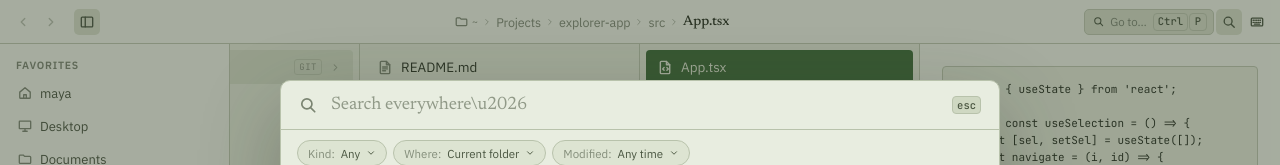
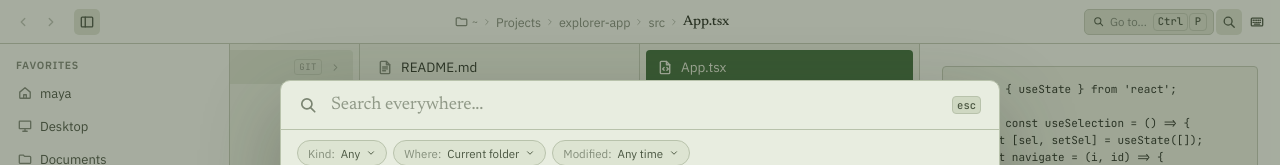
Before and after one commit to YannickHerrero/Explorer, a React (Vite) app: page / in a window 1280 px wide. Both pictures are taken after a click on the button 1229 px from the left and 21 px from the top of the page. Shown: the top 165 px of the page. Built offline with nearby package versions, Linux system fonts and the light colour scheme.

Commit message:
fix ellipsis rendering by replacing Unicode ellipsis with ASCII dots

```diff
--- a/src/components/Chrome.tsx
+++ b/src/components/Chrome.tsx
@@ -185,7 +185,7 @@ function PaletteButton({ onClick }: { onClick: () => void }) {
       }}
     >
       <Icon name="search" size={11} />
-      <span style={{ color: "var(--muted)" }}>Go to…</span>
+      <span style={{ color: "var(--muted)" }}>Go to...</span>
       <span style={{ display: "inline-flex", gap: 1 }}>
         <Kbd k="Ctrl" /><Kbd k="P" />
       </span>
--- a/src/components/PreviewPane.tsx
+++ b/src/components/PreviewPane.tsx
@@ -193,7 +193,7 @@ function buildMeta(node: FileNode): [string, string][] {
   ];
   if (node.dims) base.splice(2, 0, ["Dimensions", node.dims]);
   if (node.duration) base.splice(2, 0, ["Duration", node.duration]);
-  base.push(["Where", "~/projects/\u2026"]);
+  base.push(["Where", "~/projects/..."]);
   base.push(["Tags", "\u2014"]);
   return base;
 }
--- a/src/data/commands.ts
+++ b/src/data/commands.ts
@@ -5,9 +5,9 @@ export const COMMANDS: Command[] = [
   { id: "c-new-file", name: "New File", group: "File", shortcut: ["Ctrl", "N"], icon: "file-plus" },
   { id: "c-duplicate", name: "Duplicate", group: "File", shortcut: ["Ctrl", "D"], icon: "copy" },
   { id: "c-rename", name: "Rename", group: "File", shortcut: ["Enter"], icon: "edit" },
-  { id: "c-move", name: "Move to…", group: "File", shortcut: ["Alt", "Ctrl", "M"], icon: "move" },
+  { id: "c-move", name: "Move to...", group: "File", shortcut: ["Alt", "Ctrl", "M"], icon: "move" },
   { id: "c-trash", name: "Move to Trash", group: "File", shortcut: ["Ctrl", "Del"], icon: "trash" },
-  { id: "c-tag", name: "Add Tag…", group: "File", shortcut: ["Ctrl", "T"], icon: "tag" },
+  { id: "c-tag", name: "Add Tag...", group: "File", shortcut: ["Ctrl", "T"], icon: "tag" },
   { id: "c-open-terminal", name: "Open in Terminal", group: "Open", shortcut: ["Ctrl", "'"], icon: "terminal" },
   { id: "c-open-editor", name: "Open in Editor", group: "Open", shortcut: ["Ctrl", "E"], icon: "code" },
   { id: "c-reveal", name: "Reveal in Enclosing Folder", group: "Open", shortcut: ["Ctrl", "R"], icon: "target" },
--- a/src/overlays/CommandPalette.tsx
+++ b/src/overlays/CommandPalette.tsx
@@ -109,7 +109,7 @@ export function CommandPalette({ open, onClose, onRun }: PaletteProps) {
             value={q}
             onChange={(e) => { setQ(e.target.value); setSel(0); }}
             onKeyDown={handleKey}
-            placeholder="Type a command or search files\u2026"
+            placeholder="Type a command or search files..."
             style={{
               flex: 1,
               border: "none",
--- a/src/overlays/ContextMenu.tsx
+++ b/src/overlays/ContextMenu.tsx
@@ -46,7 +46,7 @@ export function ContextMenu({ x, y, onClose, onRun, isFolder, isPinned, onToggle
   }
 
   sections.push([
-    { id: "mv", name: "Move to\u2026", kbd: ["Alt+Ctrl", "M"], icon: "move" },
+    { id: "mv", name: "Move to...", kbd: ["Alt+Ctrl", "M"], icon: "move" },
     { id: "dup", name: "Duplicate", kbd: ["Ctrl", "D"], icon: "copy" },
     { id: "ren", name: "Rename", kbd: ["Enter"], icon: "edit" },
     { id: "tag", name: "Add Tag", kbd: ["Ctrl", "T"], icon: "tag" },
--- a/src/overlays/FolderPalette.tsx
+++ b/src/overlays/FolderPalette.tsx
@@ -105,7 +105,7 @@ export function FolderPalette({ open, onClose, onNavigate, sections }: FolderPal
             value={q}
             onChange={(e) => { setQ(e.target.value); setSel(0); }}
             onKeyDown={handleKey}
-            placeholder="Go to folder…"
+            placeholder="Go to folder..."
             style={{
               flex: 1,
               border: "none",
--- a/src/overlays/SearchOverlay.tsx
+++ b/src/overlays/SearchOverlay.tsx
@@ -98,7 +98,7 @@ export function SearchOverlay({ open, onClose }: SearchOverlayProps) {
             ref={inputRef}
             value={q}
             onChange={(e) => setQ(e.target.value)}
-            placeholder="Search everywhere\u2026"
+            placeholder="Search everywhere..."
             style={{
               flex: 1,
               border: "none",
```
